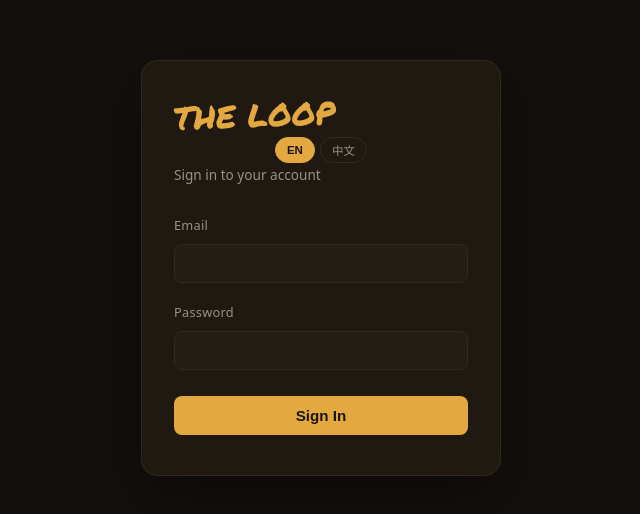
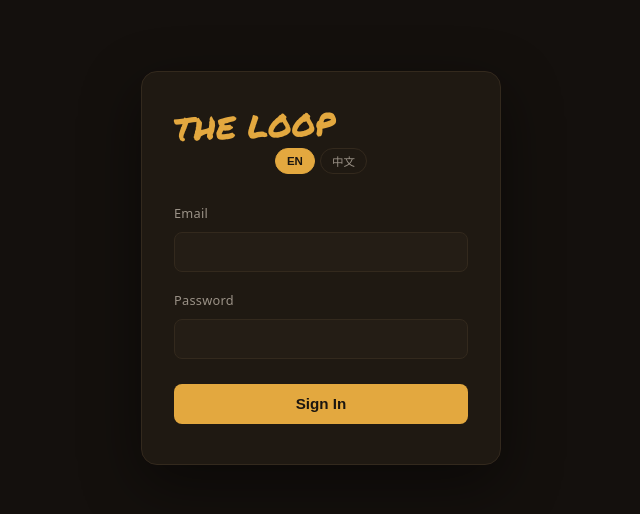
Before and after one commit to allenyeh-dev/theLOOP-master-file-dev, a React (Vite) app in the folder frontend/: page / in a window 1280 px wide. Shown: the part 132-646 px from the top of the page, without its empty margins (319-959 px from the left). Built offline with nearby package versions, Linux system fonts and the light colour scheme; no server answers.

Commit message:
feat: 調整 PWA 的瀏海高度

```diff
--- a/frontend/src/components/LoginPage.css
+++ b/frontend/src/components/LoginPage.css
@@ -25,13 +25,8 @@
   margin-bottom: 0.25rem;
 }
 
-.login-subtitle {
-  color: var(--text-muted);
-  font-size: 0.85rem;
-  margin-bottom: 1.75rem;
-}
-
 .login-form {
+  margin-top: 1.75rem;
   display: flex;
   flex-direction: column;
   gap: 1.1rem;
--- a/frontend/src/components/LoginPage.jsx
+++ b/frontend/src/components/LoginPage.jsx
@@ -32,7 +32,6 @@ export function LoginPage() {
           <button type="button" className={lang === 'en' ? 'is-active' : ''} onClick={() => setLang('en')}>EN</button>
           <button type="button" className={lang === 'zh' ? 'is-active' : ''} onClick={() => setLang('zh')}>中文</button>
         </div>
-        <p className="login-subtitle">{t('Sign in to your account')}</p>
 
         <form onSubmit={handleSubmit} className="login-form">
           <label>
--- a/frontend/src/i18n/strings.js
+++ b/frontend/src/i18n/strings.js
@@ -2,7 +2,6 @@
 // so `zh` maps English -> 中文 and `en` maps 中文 -> English. Missing keys fall back to the source text.
 export const zh = {
   // login / auth errors
-  'Sign in to your account': '登入你的帳號',
   Email: '電子郵件',
   Password: '密碼',
   'Signing in…': '登入中…',
--- a/frontend/src/index.css
+++ b/frontend/src/index.css
@@ -29,3 +29,10 @@ body {
 h1, h2, p {
   margin: 0;
 }
+
+/* Installed PWA: leave room at the top (status bar / notch + 10px). */
+@media (display-mode: standalone) {
+  body {
+    padding-top: calc(env(safe-area-inset-top) + 10px);
+  }
+}
```
